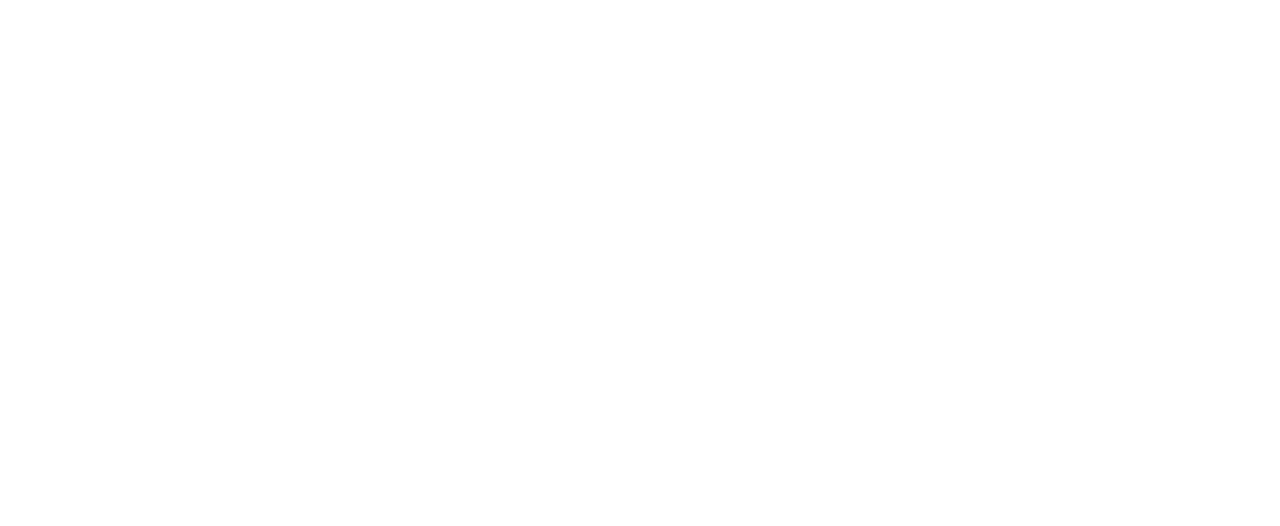
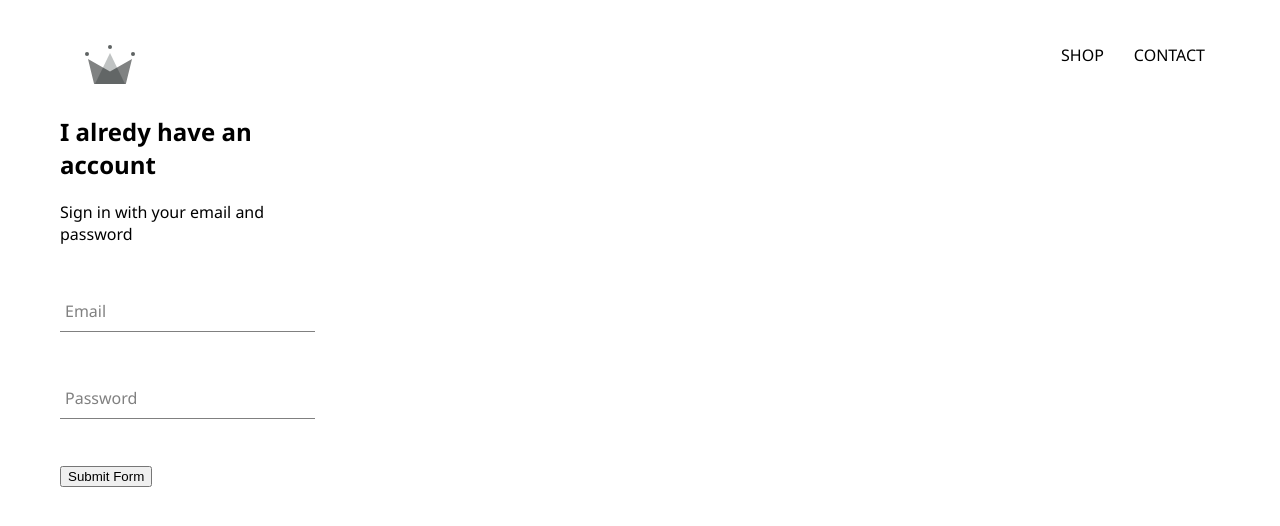
Before and after one commit to KollarMichall/e-shop-context, a React (Create React App) app: page /signin in a window 1280 px wide. Shown: the top 526 px of the page. Built offline with nearby package versions, Linux system fonts and the light colour scheme.

Commit message:
new components login

```diff
--- a/src/App.css
+++ b/src/App.css
@@ -2,3 +2,7 @@
     font-family: 'Segoe UI', Tahoma, Geneva, Verdana, sans-serif;
     padding: 20px 60px;
 }
+a {
+    text-decoration: none;
+    color: black;
+}
--- a/src/App.js
+++ b/src/App.js
@@ -2,12 +2,16 @@
 import Homepage from './pages/homepage/Homepage';
 import { BrowserRouter as Router, Route, Switch} from 'react-router-dom'
 import Shop from './pages/shop/Shop';
+import Header from './components/Header';
+import Login from './pages/login/Login';
 function App() {
   return (
     <Router>
+      <Header/>
       <Switch>
         <Route exact path='/' component={Homepage}/>
         <Route path='/shop' component={Shop}/>
+        <Route path='/signin' component={Login}/>
       </Switch>
     </Router>
   );
--- /dev/null
+++ b/src/components/Header.jsx
@@ -0,0 +1,21 @@
+import React from 'react'
+import { Link } from 'react-router-dom'
+import { ReactComponent as Logo} from '../assets/crown.svg'
+import './header.styles.scss'
+
+const Header = () => {
+    return (
+        <div className='header'>
+            <Link className='logo-container' to='/'>
+            <Logo className='logo'/>
+            </Link>
+            <div className="options">
+                <Link className='option' to='/shop'>SHOP</Link>
+                <Link className='option' to='/shop'>CONTACT</Link>
+            </div>
+
+        </div>
+    )
+}
+
+export default Header
--- a/src/components/collection-item/CollectionItem.jsx
+++ b/src/components/collection-item/CollectionItem.jsx
@@ -9,7 +9,7 @@
             />
             <div className="collection-footer">
                 <span className="name">{name}</span>
-                <span className="price">{price}$</span>
+                <span className="price">${price}</span>
             </div>
         </div>
     )
--- /dev/null
+++ b/src/components/form-input/FormInput.jsx
@@ -0,0 +1,15 @@
+import React from 'react'
+import './form-input.styles.scss'
+
+const FormInput = ({ handleChange, label, ...otherProps}) => {
+    return (
+        <div className="group">
+            <input className='form-input' onChange={handleChange} {...otherProps} />
+            { label ? (
+                <label className={`${otherProps.value ? 'shrink' : ''} form-input-label`}>{label}</label>
+            ): null}
+        </div>
+    )
+}
+
+export default FormInput
--- /dev/null
+++ b/src/components/form-input/form-input.styles.scss
@@ -0,0 +1,54 @@
+$sub-color: grey;
+$main-color: black;
+
+@mixin shrinkLabel {
+  top: -14px;
+  font-size: 12px;
+  color: $main-color;
+}
+
+.group {
+  position: relative;
+  margin: 45px 0;
+
+  .form-input {
+    background: none;
+    background-color: white;
+    color: $sub-color;
+    font-size: 18px;
+    padding: 10px 10px 10px 5px;
+    display: block;
+    width: 100%;
+    border: none;
+    border-radius: 0;
+    border-bottom: 1px solid $sub-color;
+    margin: 25px 0;
+
+    &:focus {
+      outline: none;
+    }
+
+    &:focus ~ .form-input-label {
+      @include shrinkLabel();
+    }
+  }
+
+  input[type='password'] {
+    letter-spacing: 0.3em;
+  }
+
+  .form-input-label {
+    color: $sub-color;
+    font-size: 16px;
+    font-weight: normal;
+    position: absolute;
+    pointer-events: none;
+    left: 5px;
+    top: 10px;
+    transition: 300ms ease all;
+
+    &.shrink {
+      @include shrinkLabel();
+    }
+  }
+}
--- /dev/null
+++ b/src/components/header.styles.scss
@@ -0,0 +1,25 @@
+.header {
+    height: 70px;
+    width: 100%;
+    display: flex;
+    justify-content: space-between;
+    margin-bottom: 25px;
+
+    .logo-container {
+      height: 100%;
+      width: 70px;
+      padding: 25px;
+    }
+
+    .options {
+      width: 50%;
+      height: 100%;
+      display: flex;
+      align-items: center;
+      justify-content: flex-end;
+
+      .option {
+        padding: 10px 15px;
+      }
+    }
+  }
--- /dev/null
+++ b/src/components/sign-in/SignIn.jsx
@@ -0,0 +1,47 @@
+import React, { Component } from 'react'
+import FormInput from '../form-input/FormInput'
+import './sign-in.styles.scss'
+
+class SignIn extends Component {
+    constructor(props) {
+        super(props)
+
+        this.state = {
+            email: '',
+            password: ''
+        }
+
+    }
+    handelSubmit = e => {
+        e.preventDefault()
+        this.setState({ email: '', password: ''})
+    }
+    handleChange = e => {
+        e.preventDefault()
+        const { value, name } = e.target
+        this.setState({ [name]: value})
+    }
+
+
+    render() {
+        return (
+            <div className='sign-in'>
+                <h2>I alredy have an account</h2>
+                <span>Sign in with your email and password</span>
+
+                <form onSubmit={this.handelSubmit}>
+                    <FormInput handleChange={this.handleChange} name='email' label='Email' value={this.email} type='email' required/>
+
+                    <FormInput handleChange={this.handleChange} name='password' label='Password' value={this.password} type='password'/>
+
+                    <input type="submit" value="Submit Form"/>
+                </form>
+
+            </div>
+        )
+    }
+}
+
+
+
+export default SignIn
--- /dev/null
+++ b/src/components/sign-in/sign-in.styles.scss
@@ -0,0 +1,3 @@
+.sign-in {
+    width: 30vh;
+}
--- /dev/null
+++ b/src/pages/login/Login.jsx
@@ -0,0 +1,14 @@
+import React from 'react'
+import SignIn from '../../components/sign-in/SignIn'
+import './login.styles.scss'
+
+
+const Login = () => {
+    return (
+        <div className="login">
+            <SignIn/>
+        </div>
+    )
+}
+
+export default Login
```
Also changed, not shown: src/assets/crown.svg (added), src/pages/login/login.styles.scss (added).
